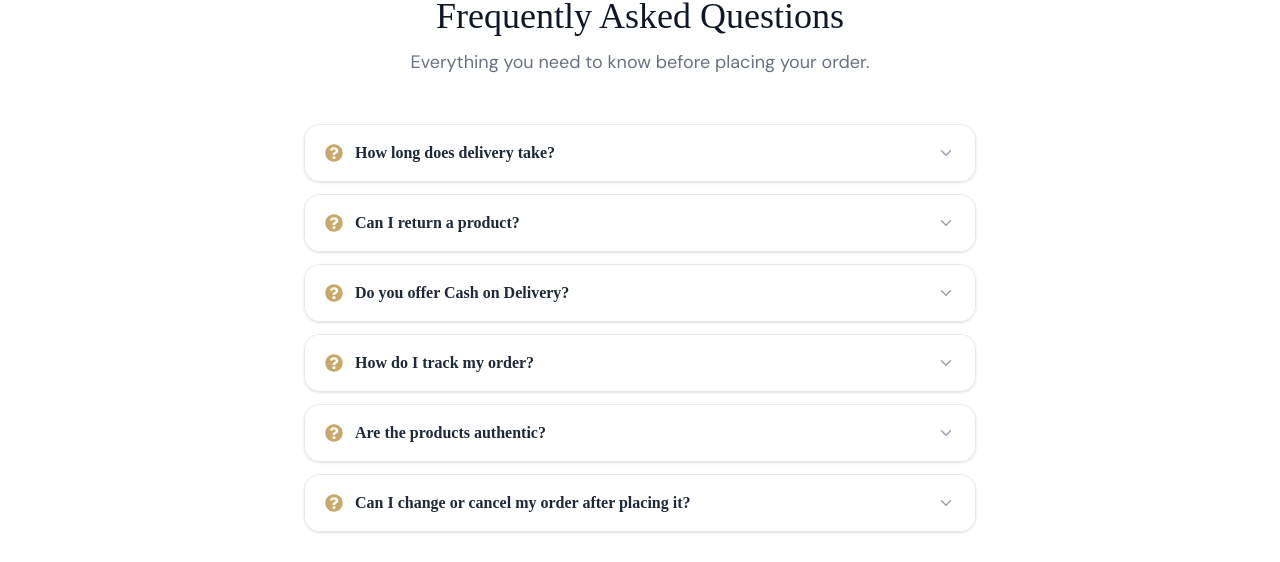
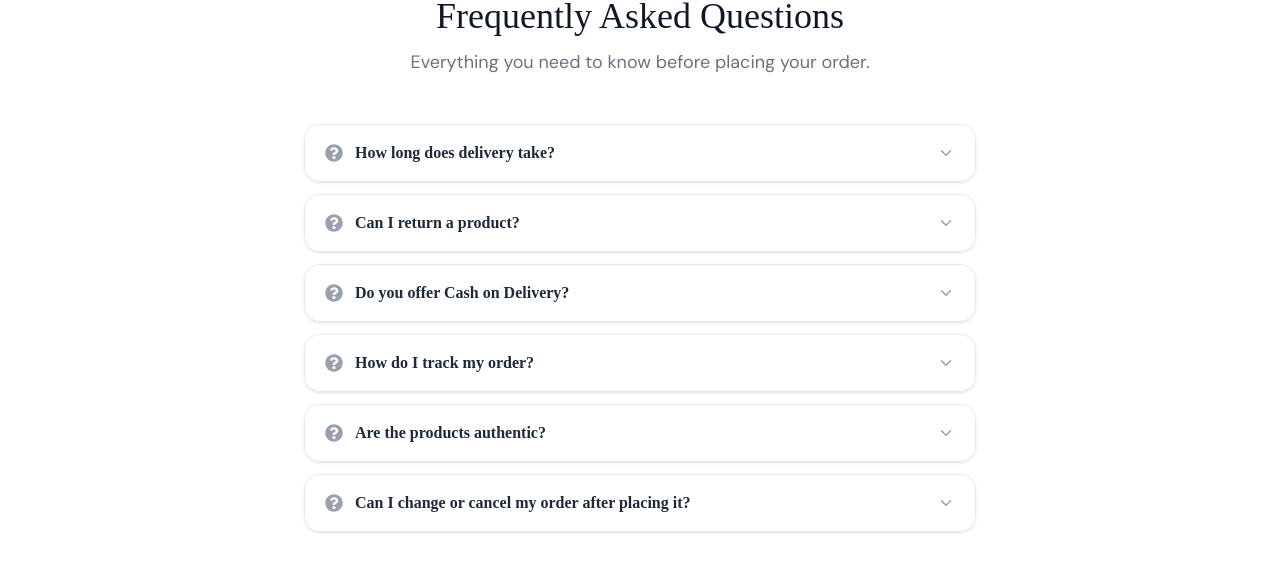
Before and after one commit to hakimcolor/Fashion-Store-Using-Local-Storage-, a React (Vite) app: page / in a window 1280 px wide. Shown: the part 5149-5711 px from the top of the page. Built offline with nearby package versions, Linux system fonts and the light colour scheme; a web font is replaced by a local one.

Commit message:
style(faq): icon turns gold only when question is open

```diff
--- a/src/Components/FAQ.jsx
+++ b/src/Components/FAQ.jsx
@@ -48,7 +48,9 @@ const FAQ = () => {
               className="w-full flex items-center justify-between px-5 py-4 text-left gap-3 cursor-pointer bg-white dark:bg-gray-800 hover:bg-[#F7F4ED] dark:hover:bg-gray-700 transition-colors duration-200"
             >
               <div className="flex items-center gap-3">
-                <FaQuestionCircle className="text-lg shrink-0 text-[#C8A96B]" />
+                <FaQuestionCircle
+                  className={`text-lg shrink-0 transition-colors duration-200 ${openIndex === i ? 'text-[#C8A96B]' : 'text-gray-400 dark:text-gray-500'}`}
+                />
                 <span className="arbutus-slab text-base font-bold text-gray-800 dark:text-white">
                   {tr(faq.qKey, lang)}
                 </span>
```
